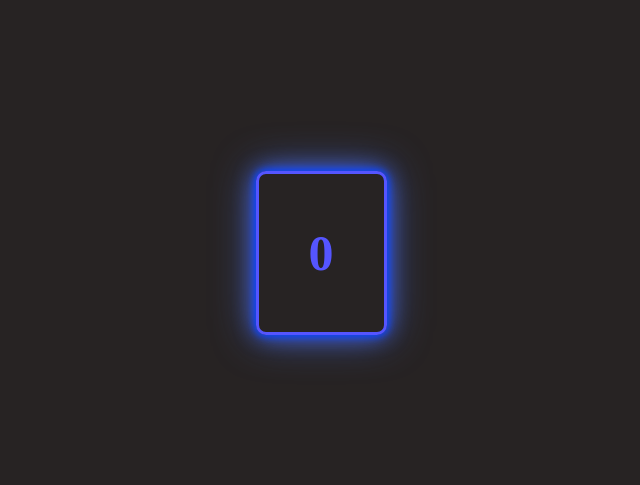
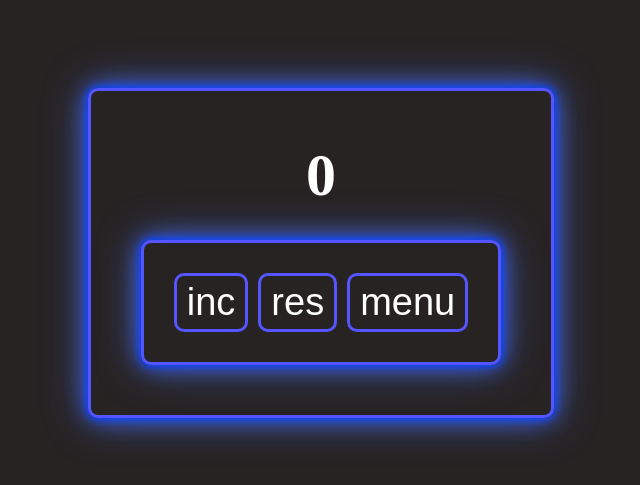
Before and after one commit to Serhii-Ki/Test, a React (Create React App) app: page / in a window 1280 px wide. Shown: the part 147-632 px from the top of the page, without its empty margins (319-959 px from the left). Built offline with nearby package versions, Linux system fonts and the light colour scheme.

Commit message:
improved counter

```diff
--- a/package.json
+++ b/package.json
@@ -11,6 +11,7 @@
     "@types/react": "^18.2.46",
     "@types/react-dom": "^18.2.18",
     "@types/styled-components": "^5.1.34",
+    "classnames": "^2.5.1",
     "generate-unique-id": "^2.0.3",
     "react": "^18.2.0",
     "react-dom": "^18.2.0",
--- a/src/components/testCounter/CustomBtn.tsx
+++ b/src/components/testCounter/CustomBtn.tsx
@@ -1,6 +1,7 @@
 import styles from './counter.module.css';
 
 type ButtonPropsType = {
+	class?: string;
 	title: string;
 	onClick: () => void;
 };
--- /dev/null
+++ b/src/components/testCounter/CustomInput.tsx
@@ -0,0 +1,7 @@
+import styles from './counter.module.css';
+
+function CustomInput() {
+	return <input className={styles['input']} type='number' />;
+}
+
+export default CustomInput;
--- /dev/null
+++ b/src/components/testCounter/MenuPanel.tsx
@@ -0,0 +1,28 @@
+import CustomBtn from './CustomBtn';
+import CustomInput from './CustomInput';
+import styles from './counter.module.css';
+
+type MenuPropsType = {
+	closeMenu: () => void;
+};
+
+function MenuPanel(props: MenuPropsType) {
+	return (
+		<div className={styles['menu-panel']}>
+			<div className={styles['panel-input']}>
+				<CustomInput />
+				<div className={styles['input-text']}>max</div>
+			</div>
+			<div className={styles['panel-input']}>
+				<CustomInput />
+				<div className={styles['input-text']}>min</div>
+			</div>
+			<div className={styles['panel-input']}>
+				<CustomBtn title='cancel' onClick={props.closeMenu} />
+				<CustomBtn title='set' onClick={() => console.log('sd')} />
+			</div>
+		</div>
+	);
+}
+
+export default MenuPanel;
--- /dev/null
+++ b/src/components/testCounter/PanelButton.tsx
@@ -0,0 +1,21 @@
+import CustomBtn from './CustomBtn';
+
+import styles from './counter.module.css';
+
+type PanelPropsType = {
+	showMenu: () => void;
+	increase: () => void;
+	reset: () => void;
+};
+
+function PanelButton(props: PanelPropsType) {
+	return (
+		<div className={styles['btn-panel']}>
+			<CustomBtn title='inc' onClick={props.increase} />
+			<CustomBtn title='res' onClick={props.reset} />
+			<CustomBtn title='menu' onClick={props.showMenu} />
+		</div>
+	);
+}
+
+export default PanelButton;
--- a/src/components/testCounter/TestCounter.tsx
+++ b/src/components/testCounter/TestCounter.tsx
@@ -1,11 +1,57 @@
-import { useState } from 'react';
+import cn from 'classnames';
+import { useEffect, useState } from 'react';
+import MenuPanel from './MenuPanel';
+import PanelButton from './PanelButton';
+
 import styles from './counter.module.css';
 
 function TestCounter() {
+	const [minValue, setMinValue] = useState<number>(0);
+	const [maxValue, setValue] = useState<number>(5);
 	const [count, setCount] = useState<number>(0);
+	const [viewMenu, setViewMenu] = useState<boolean>(false);
+	const [isCorrect, setIsCorrect] = useState<boolean>(true);
+
+	useEffect(() => {
+		setCount(minValue);
+	}, [minValue]);
+
+	useEffect(() => {
+		count === maxValue && setIsCorrect(false);
+	}, [count, maxValue]);
+
+	const showMenu = () => {
+		setViewMenu(true);
+	};
+
+	const closeMenu = () => {
+		setViewMenu(false);
+	};
+
+	const increase = () => {
+		if (count < maxValue) {
+			setCount(prev => (prev += 1));
+		} else {
+			return;
+		}
+	};
+
+	const reset = () => {
+		setCount(0);
+		setIsCorrect(true);
+	};
+
 	return (
 		<div className={styles['counter-wrapper']}>
-			<div className={styles['count-style']}>{count}</div>
+			<div
+				className={cn(styles['count-style'], {
+					[styles['error']]: !isCorrect,
+				})}
+			>
+				{count}
+			</div>
+			<PanelButton showMenu={showMenu} increase={increase} reset={reset} />
+			{viewMenu && <MenuPanel closeMenu={closeMenu} />}
 		</div>
 	);
 }
--- a/src/components/testCounter/counter.module.css
+++ b/src/components/testCounter/counter.module.css
@@ -4,13 +4,56 @@
 	border-radius: 10px;
 	box-shadow: 0 0 7px #0e48f8, 0 0 10px #0639f1, 0 0 21px #4865e7,
 		0 0 42px rgb(66, 97, 192);
+	position: relative;
 }
 
 .count-style {
-	font-size: 50px;
+	font-size: 60px;
+	display: flex;
+	justify-content: center;
+	color: white;
+	font-weight: 900;
+}
+
+.btn-panel {
+	display: flex;
+	column-gap: 10px;
+	margin-top: 30px;
+	padding: 30px;
+	border: 3px solid rgb(85, 85, 255);
+	border-radius: 10px;
+	box-shadow: 0 0 7px #0e48f8, 0 0 10px #0639f1, 0 0 21px #4865e7,
+		0 0 42px rgb(66, 97, 192);
+}
+
+.menu-panel {
+	position: absolute;
+	display: flex;
+	flex-direction: column;
 	align-items: center;
-	color: rgb(85, 85, 255);
-	font-weight: 700;
+	row-gap: 30px;
+	right: 0;
+	bottom: 0;
+	padding: 30px;
+	border: 3px solid rgb(85, 85, 255);
+	border-radius: 10px;
+	box-shadow: 0 0 7px #0e48f8, 0 0 10px #0639f1, 0 0 21px #4865e7,
+		0 0 42px rgb(66, 97, 192);
+	transform: translateX(110%);
+}
+
+.panel-input {
+	display: flex;
+	column-gap: 10px;
+}
+
+.input-text {
+	font-size: 38px;
+	color: white;
+}
+
+.error {
+	color: red;
 }
 
 .btn {
@@ -18,4 +61,12 @@
 	border: 3px solid rgb(85, 85, 255);
 	border-radius: 10px;
 	padding: 5px 10px;
+	color: white;
+	font-size: 38px;
+	cursor: pointer;
 }
+
+.input {
+	padding: 3px 5px;
+	border-radius: 10px;
+}
```
Also changed, not shown: 1 other file (tests, documents, lock files or other folders).
